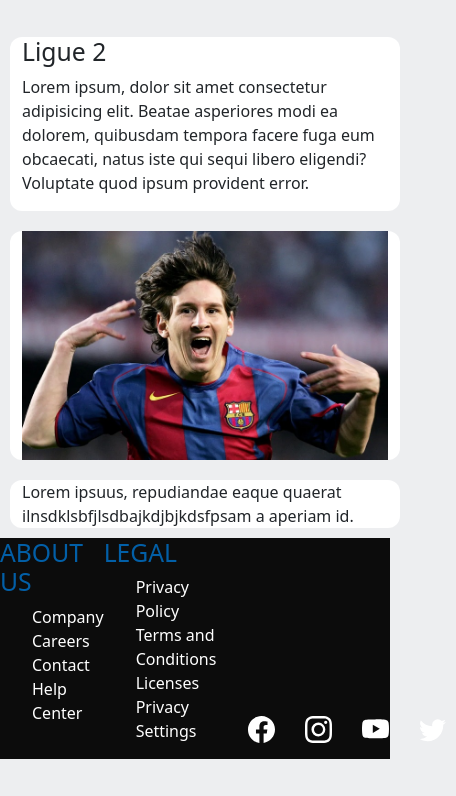
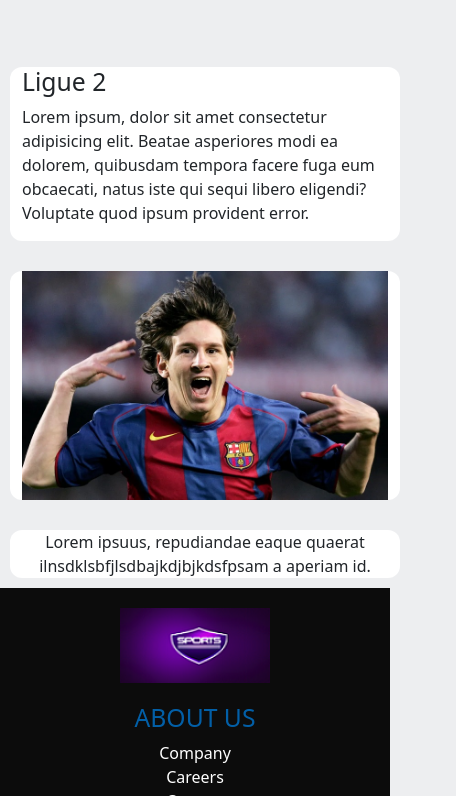
Before and after one commit to Luisrt7/PFrosales, a plain HTML site: page proyecto/index.html in a window 390 px wide. Shown: the part 1204-2000 px from the top of the page, 456 px wide, since content can reach past the window. Before the commit the page ends 1963 px from the top, so only its background shows below. Drawn offline with nearby package versions, Linux system fonts and the light colour scheme; a web font is replaced by a local one.

Commit message:
pre entrega

```diff
--- a/proyecto/css/style.css
+++ b/proyecto/css/style.css
@@ -147,5 +147,50 @@
         width: 100%;
         height: auto;
     }
+    .footer {
 
     }
+
+    }
+
+@media only screen and (max-width: 480px) {
+    footer {
+      display: flex;
+      flex-direction: column;
+      align-items: center;
+      padding: 20px;
+    }
+
+    .logo img {
+      width: 150px;
+    }
+
+    div:nth-of-type(2),
+    div:nth-of-type(3) {
+      margin-top: 20px;
+      text-align: center;
+    }
+
+    div:nth-of-type(2) ul,
+    div:nth-of-type(3) ul {
+      margin: 0;
+      padding: 0;
+      list-style: none;
+    }
+
+    .redes ul {
+      display: flex;
+      justify-content: center;
+      margin: 20px 0 0;
+      padding: 0;
+      list-style: none;
+    }
+
+    .redes ul li {
+      margin-right: 10px;
+    }
+
+    .redes ul li:last-child {
+      margin-right: 0;
+    }
+  }
```
